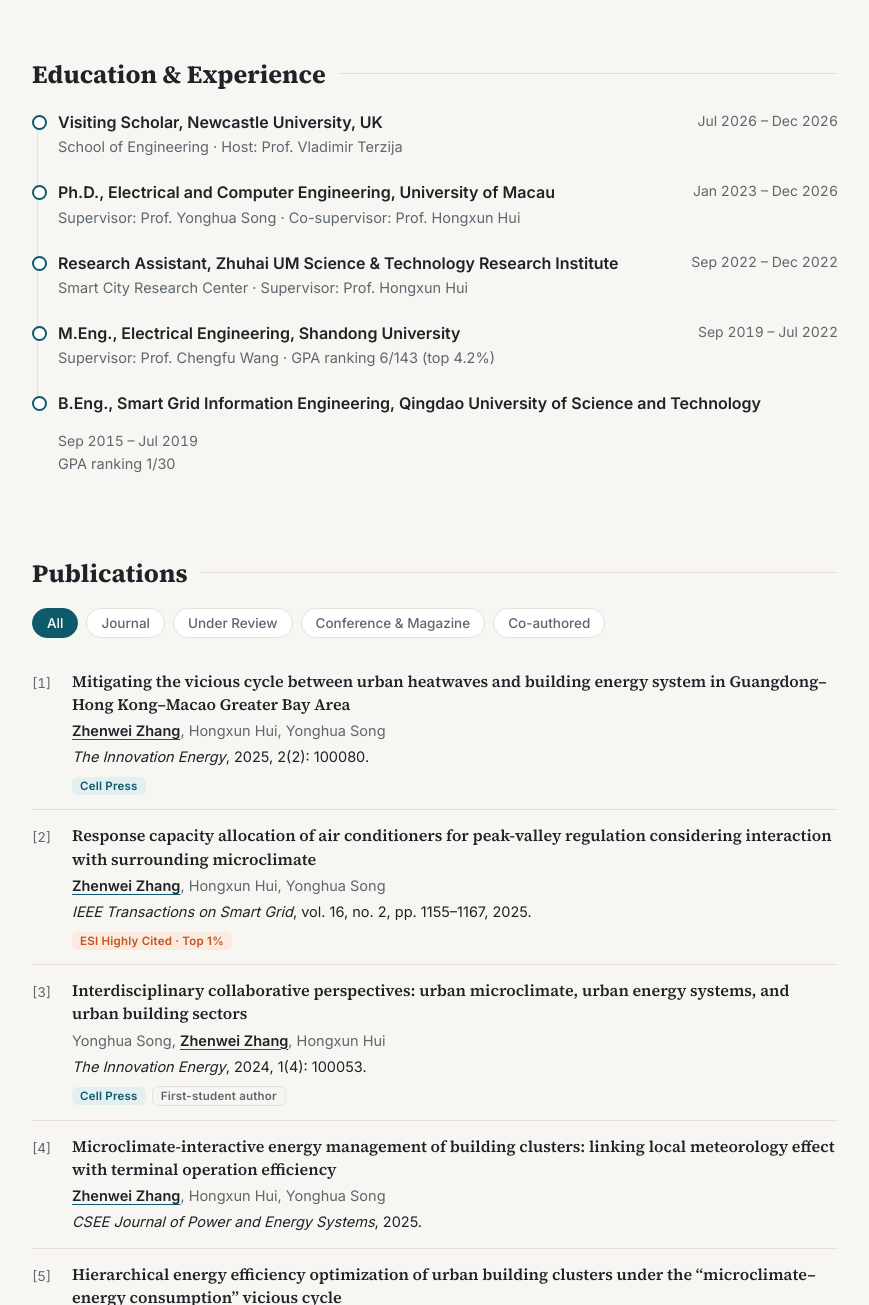
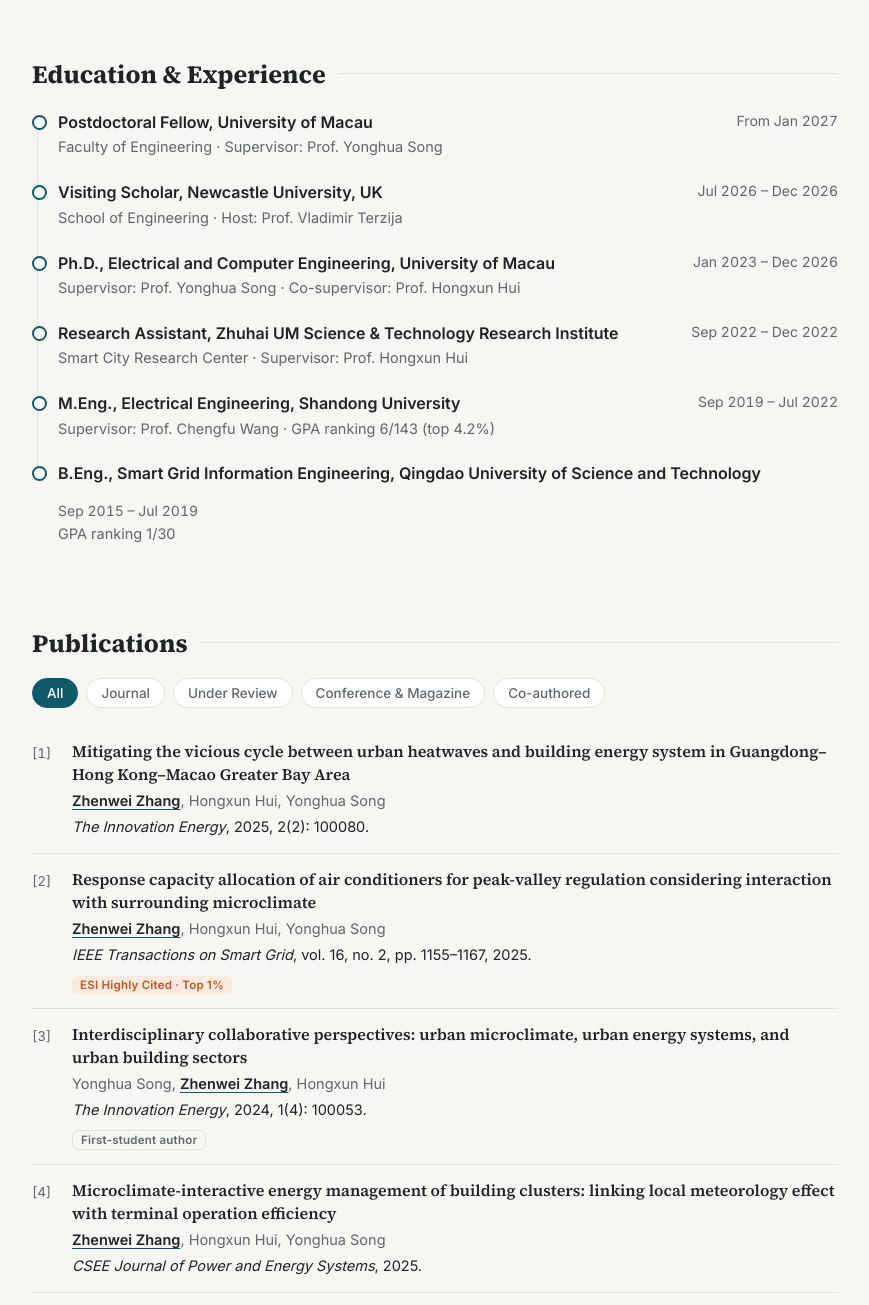
Before and after one commit to zzwum/zzwum.github.io, a plain HTML site: page index.html in a window 1280 px wide. Shown: the part 1536-2841 px from the top of the page, without its empty margins (368-1237 px from the left). Drawn offline with Linux system fonts and the light colour scheme.

Commit message:
Remove Cell Press badges; add postdoc position

```diff
--- a/index.html
+++ b/index.html
@@ -226,6 +226,7 @@
     <section id="experience">
       <h2>Education &amp; Experience</h2>
       <ul class="tl">
+        <li><div class="t"><b>Postdoctoral Fellow, University of Macau</b><span class="when">From Jan 2027</span></div><div class="sub">Faculty of Engineering · Supervisor: Prof. Yonghua Song</div></li>
         <li><div class="t"><b>Visiting Scholar, Newcastle University, UK</b><span class="when">Jul 2026 – Dec 2026</span></div><div class="sub">School of Engineering · Host: Prof. Vladimir Terzija</div></li>
         <li><div class="t"><b>Ph.D., Electrical and Computer Engineering, University of Macau</b><span class="when">Jan 2023 – Dec 2026</span></div><div class="sub">Supervisor: Prof. Yonghua Song · Co-supervisor: Prof. Hongxun Hui</div></li>
         <li><div class="t"><b>Research Assistant, Zhuhai UM Science &amp; Technology Research Institute</b><span class="when">Sep 2022 – Dec 2022</span></div><div class="sub">Smart City Research Center · Supervisor: Prof. Hongxun Hui</div></li>
@@ -244,9 +245,9 @@
         <button data-f="co">Co-authored</button>
       </div>
       <ol class="pubs">
-        <li class="pub" data-c="j"><div><div class="ti">Mitigating the vicious cycle between urban heatwaves and building energy system in Guangdong–Hong Kong–Macao Greater Bay Area</div><div class="au"><b>Zhenwei Zhang</b>, Hongxun Hui, Yonghua Song</div><div class="ve"><i>The Innovation Energy</i>, 2025, 2(2): 100080.</div><span class="badge b-cell">Cell Press</span></div></li>
+        <li class="pub" data-c="j"><div><div class="ti">Mitigating the vicious cycle between urban heatwaves and building energy system in Guangdong–Hong Kong–Macao Greater Bay Area</div><div class="au"><b>Zhenwei Zhang</b>, Hongxun Hui, Yonghua Song</div><div class="ve"><i>The Innovation Energy</i>, 2025, 2(2): 100080.</div></div></li>
         <li class="pub" data-c="j"><div><div class="ti">Response capacity allocation of air conditioners for peak-valley regulation considering interaction with surrounding microclimate</div><div class="au"><b>Zhenwei Zhang</b>, Hongxun Hui, Yonghua Song</div><div class="ve"><i>IEEE Transactions on Smart Grid</i>, vol. 16, no. 2, pp. 1155–1167, 2025.</div><span class="badge b-esi">ESI Highly Cited · Top 1%</span></div></li>
-        <li class="pub" data-c="j"><div><div class="ti">Interdisciplinary collaborative perspectives: urban microclimate, urban energy systems, and urban building sectors</div><div class="au">Yonghua Song, <b>Zhenwei Zhang</b>, Hongxun Hui</div><div class="ve"><i>The Innovation Energy</i>, 2024, 1(4): 100053.</div><span class="badge b-cell">Cell Press</span><span class="badge b-rev">First-student author</span></div></li>
+        <li class="pub" data-c="j"><div><div class="ti">Interdisciplinary collaborative perspectives: urban microclimate, urban energy systems, and urban building sectors</div><div class="au">Yonghua Song, <b>Zhenwei Zhang</b>, Hongxun Hui</div><div class="ve"><i>The Innovation Energy</i>, 2024, 1(4): 100053.</div><span class="badge b-rev">First-student author</span></div></li>
         <li class="pub" data-c="j"><div><div class="ti">Microclimate-interactive energy management of building clusters: linking local meteorology effect with terminal operation efficiency</div><div class="au"><b>Zhenwei Zhang</b>, Hongxun Hui, Yonghua Song</div><div class="ve"><i>CSEE Journal of Power and Energy Systems</i>, 2025.</div></div></li>
         <li class="pub" data-c="j"><div><div class="ti">Hierarchical energy efficiency optimization of urban building clusters under the “microclimate–energy consumption” vicious cycle</div><div class="au"><b>Zhenwei Zhang</b>, Hongxun Hui, Houpeng Hu, Yonghua Song</div><div class="ve"><i>Proceedings of the CSEE</i> (中国电机工程学报), 2025.</div></div></li>
         <li class="pub" data-c="j"><div><div class="ti">Optimal dispatch for cross-regional integrated energy system with renewable energy uncertainties: a unified spatial-temporal cooperative framework</div><div class="au"><b>Zhenwei Zhang</b>, Chengfu Wang, Qiuwei Wu, Xiaoming Dong</div><div class="ve"><i>Energy</i>, 2024, 292: 130433.</div><span class="badge b-esi">ESI Highly Cited · Top 1%</span></div></li>
```
